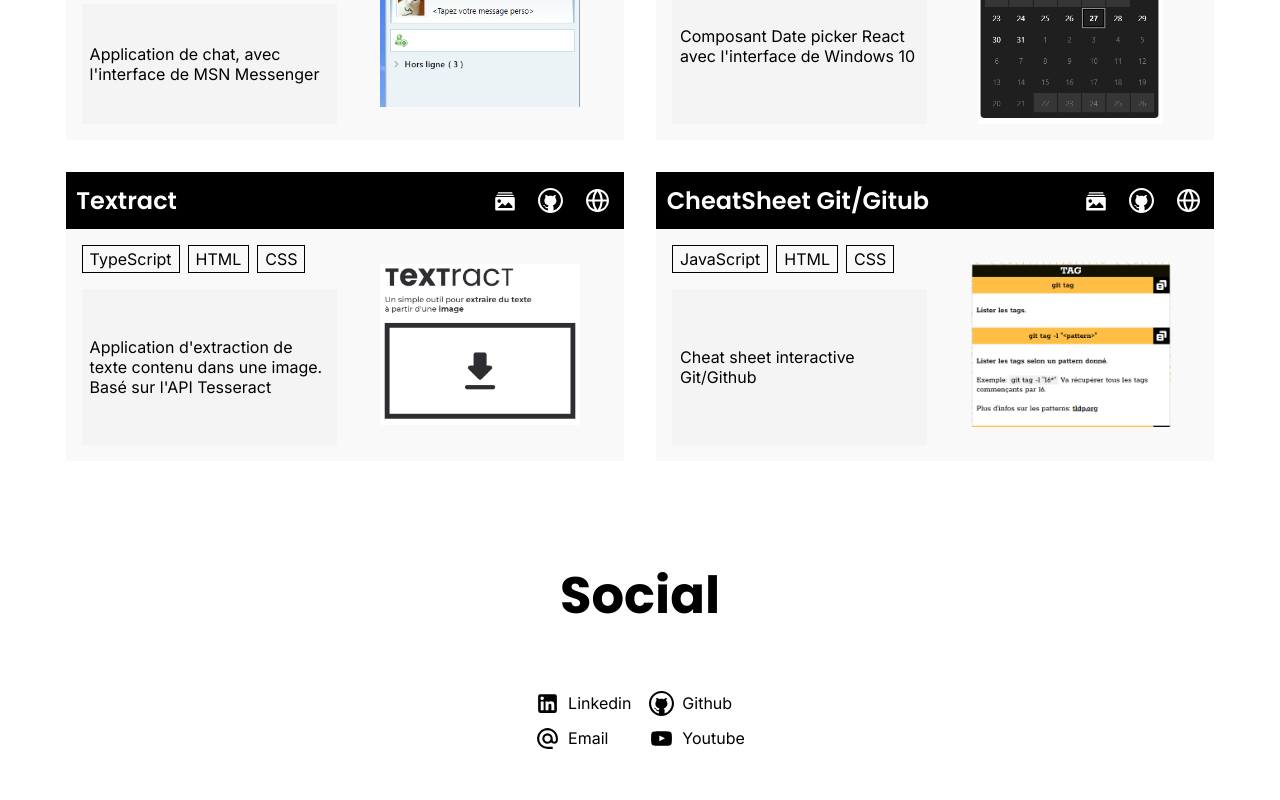
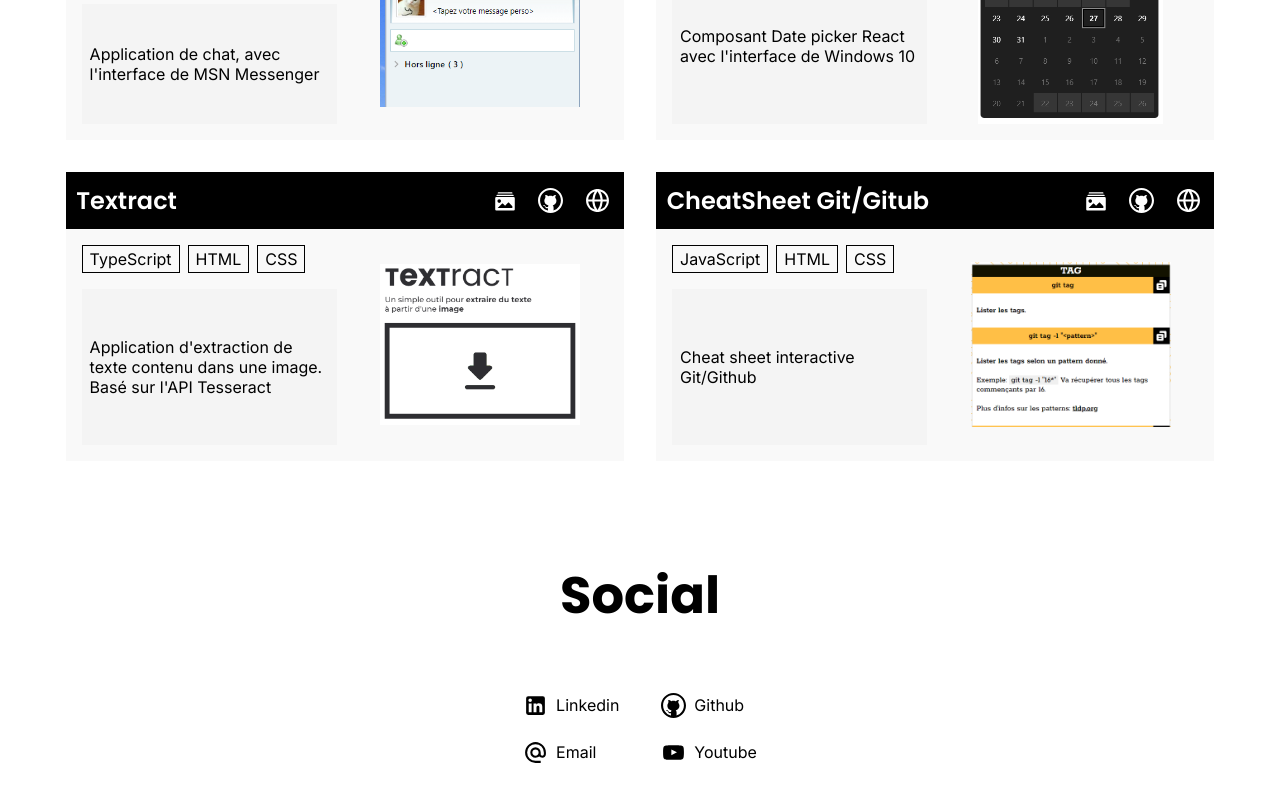
Before and after one commit to david-mi/portfolio, a Next.js app: page / in a window 1280 px wide. Shown: the part 1424-2224 px from the top of the page. Built offline with nearby package versions, Linux system fonts and the light colour scheme.

Commit message:
style: improve style in Social

```diff
--- a/app/components/Social/social.module.css
+++ b/app/components/Social/social.module.css
@@ -9,7 +9,7 @@
     grid-template-columns: auto auto;
     justify-items: flex-start;
     justify-content: center;
-    gap: calc(var(--gap) / 4);
+    gap: calc(var(--gap) / 2) var(--gap);
 
     @media (width < 650px) {
       display: flex;
@@ -25,7 +25,6 @@
     display: flex;
     align-items: center;
     gap: 0.5rem;
-    height: 1.7rem;
     padding: 3px 5px;
     width: fit-content;
 
```
